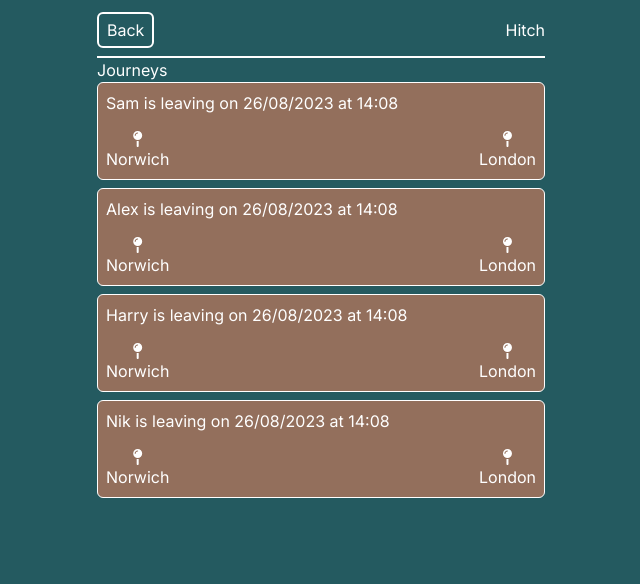
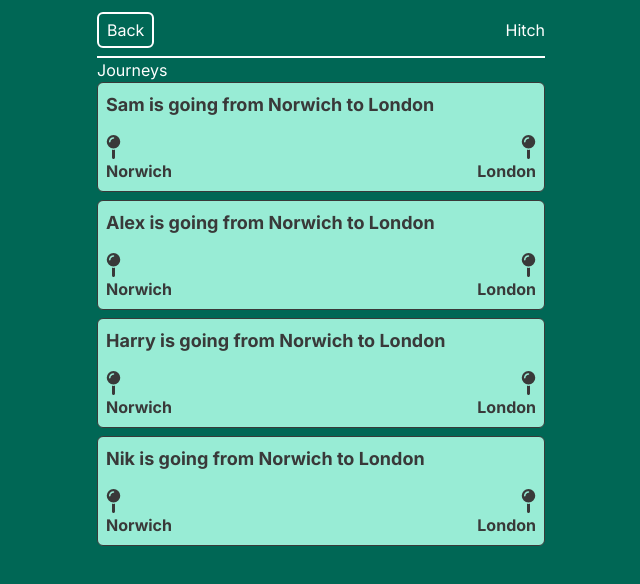
Before and after one commit to alexhaines123/hitch, a Next.js app: page /journeys in a window 1280 px wide. Shown: the top 584 px of the page, without its empty margins (319-959 px from the left). Built offline with nearby package versions, Linux system fonts and the light colour scheme.

Commit message:
user loc on map, styling

```diff
--- a/src/app/globals.css
+++ b/src/app/globals.css
@@ -6,10 +6,10 @@
   --foreground-rgb: 0, 0, 0;
   --background-start-rgb: 214, 219, 220;
   --background-end-rgb: 255, 255, 255;
-  --col-pri: #245A60;
-  --col-sec: #FF8B41;
-  --col-ter: #936F5C;
-  --col-light-pri: #FFE8D1;
+  --col-pri: #006755;
+  --col-light-pri: #7ED2BC;
+  --col-sec: #AF5D00;
+  --col-ter: #008D82;
   --col-white: #FFFFFF;
 }
 
--- a/src/app/journeys/norlon/page.tsx
+++ b/src/app/journeys/norlon/page.tsx
@@ -2,6 +2,7 @@
 import { formatISOStringDate, formatISOStringTime } from '@/utils/date';
 import dynamic from 'next/dynamic';
 import Button from '@/components/Button';
+import UserLocation from '@/utils/hooks/user-location';
 
 const data: Interfaces.Journey = {
   firstName: 'Sam',
@@ -14,11 +15,12 @@ export default function Page() {
   const Map = dynamic(async () => await import('@/components/Map'), {
     ssr: false,
   });
+  const userLocation = UserLocation();
 
   return (
     <main className="flex flex-col items-center">
       <section className="grid">
-        <h2 className='mb-2'>
+        <h2 className="mb-2">
           {data.firstName} is going from {data.origin.name} to{' '}
           {data.destination.name} on the {formatISOStringDate(data.date)} at{' '}
           {formatISOStringTime(data.date)}
@@ -29,6 +31,7 @@ export default function Page() {
         <div className="w-full h-96">
           <Map
             routing={{ origin: data.origin, destination: data.destination }}
+            userLocation={userLocation}
           ></Map>
         </div>
       </div>
--- a/src/app/layout.tsx
+++ b/src/app/layout.tsx
@@ -21,7 +21,7 @@ export default function RootLayout({
 }) {
   return (
     <html lang="en">
-      <body className={`${inter.className} m-1`}>
+      <body className={`${inter.className} m-1 font-sans`}>
         <main className="max-w-md mx-auto">
           <Nav></Nav>
           <section className="">
--- a/src/components/Journey.tsx
+++ b/src/components/Journey.tsx
@@ -1,25 +1,26 @@
 import React, { FC } from 'react';
 import { FontAwesomeIcon } from '@fortawesome/react-fontawesome';
 import { faMapPin } from '@fortawesome/free-solid-svg-icons';
-import { formatISOStringDate, formatISOStringTime } from '@/utils/date';
 
 interface Props {
   journey: Interfaces.Journey;
 }
 
 const Journey: React.FC<Props> = ({ journey }) => {
+
   return (
-    <div className="border rounded-md p-2 bg-ter ">
-      <p className="mb-4">
-        {journey.firstName} is leaving on {formatISOStringDate(journey.date)} at {formatISOStringTime(journey.date)}
+    <div className="border rounded-md p-2 bg-pri-light text-grey font-bold">
+      <p className="mb-4 text-lg">
+        {journey.firstName} is going from {journey.origin.name} to{' '}
+        {journey.destination.name}
       </p>
       <div className="flex justify-between">
-        <div className="flex flex-col">
-          <FontAwesomeIcon icon={faMapPin} />
+        <div className="flex flex-col items-start">
+          <FontAwesomeIcon icon={faMapPin} size="xl" />
           {journey.origin.name}
         </div>
-        <div className="flex flex-col justify-start">
-          <FontAwesomeIcon icon={faMapPin} />
+        <div className="flex flex-col items-end">
+          <FontAwesomeIcon icon={faMapPin} size="xl" />
           {journey.destination.name}
         </div>
       </div>
--- a/src/components/Map.tsx
+++ b/src/components/Map.tsx
@@ -6,15 +6,13 @@ import markerShadow from 'leaflet/dist/images/marker-shadow.png';
 import markerIcon from 'leaflet/dist/images/marker-icon.png';
 import markerIcon2x from 'leaflet/dist/images/marker-icon-2x.png';
 import 'leaflet-routing-machine';
-import 'leaflet-routing-machine/dist/leaflet-routing-machine.js';
-import 'leaflet-routing-machine/dist/leaflet-routing-machine.css';
-// import 'leaflet-routing-machine/dist/leaflet-routing-machine.png'
 
 interface Props {
   routing?: {
     origin: Interfaces.Location;
     destination: Interfaces.Location;
   };
+  userLocation?: GeolocationPosition;
 }
 
 L.Icon.Default.mergeOptions({
@@ -25,7 +23,7 @@ L.Icon.Default.mergeOptions({
 
 const MAP_ID = 'leaflet-map';
 
-const Map: React.FC<Props> = ({ routing }) => {
+const Map: React.FC<Props> = ({ routing, userLocation }) => {
   const [map, setMap] = useState<L.Map>();
 
   useEffect(() => {
@@ -50,6 +48,15 @@ const Map: React.FC<Props> = ({ routing }) => {
     }
   }, [routing, map]);
 
+  useEffect(() => {
+    if (userLocation && map) {
+      L.marker([
+        userLocation.coords.latitude,
+        userLocation.coords.longitude,
+      ]).addTo(map);
+    }
+  });
+
   return <div id={MAP_ID} style={{ width: '100%', height: '100%' }}></div>;
 };
 
--- /dev/null
+++ b/src/utils/hooks/user-location.ts
@@ -0,0 +1,15 @@
+import { useState, useEffect } from 'react';
+
+const UserLocation = () => {
+  const [userLocation, setUserLocation] = useState<GeolocationPosition>();
+
+  useEffect(() => {
+    if (navigator.geolocation) {
+      navigator.geolocation.getCurrentPosition(setUserLocation);
+    }
+  }, []);
+
+  return userLocation;
+}
+
+export default UserLocation
--- a/tailwind.config.ts
+++ b/tailwind.config.ts
@@ -15,9 +15,13 @@ const config: Config = {
       },
     },
     colors: {
-      'pri': '#245A60',
-      'sec': '#FF8B41',
-      'ter': '#936F5C',
+      'pri': '#1F7200',
+      'pri-light': '#98ECD5',
+      'sec': '#1F7200',
+      'ter': '#1F7200',
+      'white': '#FFF',
+      'black': '#000',
+      'grey': '#393939',
     },
   },
   plugins: [],
```
